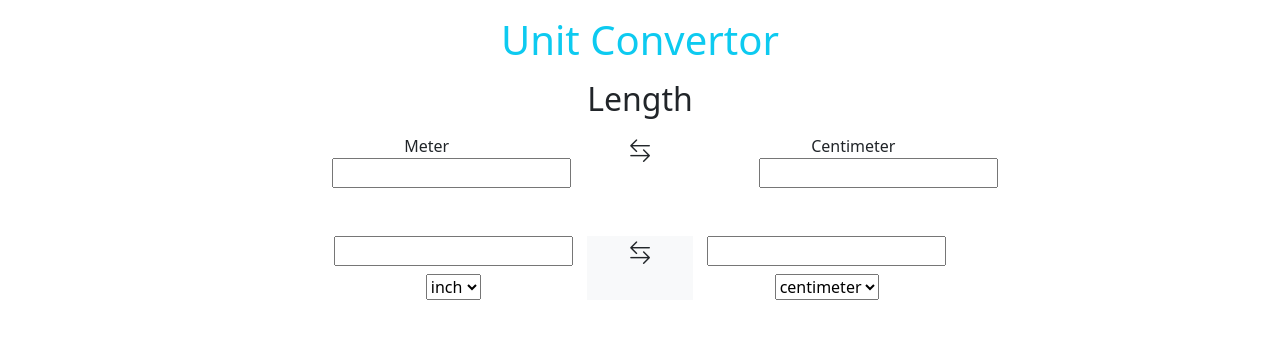
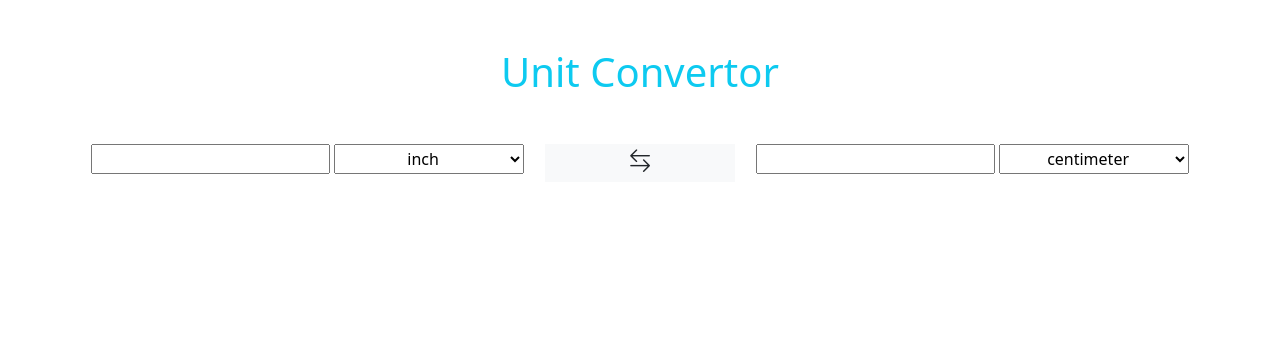
Before and after one commit to Razieh-Abedi/javascript-projects, a plain HTML site: page unit-convertor/index.html in a window 1280 px wide. Drawn offline with nearby package versions, Linux system fonts and the light colour scheme.

Commit message:
modified the design

```diff
--- a/unit-convertor/app.js
+++ b/unit-convertor/app.js
@@ -10,19 +10,22 @@
 
 /////************multi convertor************/
 
-document.querySelector(".result-arrow ").addEventListener("click", () => {
+document.querySelector(".result-arrow2").addEventListener("click", () => {
+  console.log("hello");
   let resultLeft = document.getElementById("result-text-left");
   let resultRight = document.getElementById("result-text-right");
   let americanUnit = document.getElementById("american-input");
   let worldUnit = document.getElementById("world-input");
   let optionFrom = americanUnit.value;
   let optionTo = worldUnit.value;
+
   let inchToCentimeter = resultLeft.value * 2.54;
   let centimeterToInch = resultRight.value / 2.54;
   let footToMeter = resultLeft.value / 3.28;
   let meterToFoot = resultRight.value * 3.28;
   let mileToKilometer = resultLeft.value * 1.6;
   let kilometerToMile = resultRight.value / 1.6;
+
   if (optionFrom == "inch" && optionTo == "centimeter") {
     resultRight.value = inchToCentimeter;
     resultLeft.value = centimeterToInch;
--- a/unit-convertor/index.html
+++ b/unit-convertor/index.html
@@ -18,8 +18,8 @@
     <link rel="stylesheet" href="style.css" />
   </head>
   <body>
-    <h1 class="text-center text-capitalize text-info my-3">Unit Convertor</h1>
-    <div class="container text-center w-50">
+    <h1 class="text-center text-capitalize text-info my-5">Unit Convertor</h1>
+    <!-- <div class="container text-center w-50">
       <div class="row row-cols-1 mb-2">
         <div class="col"><h2>Length</h2></div>
       </div>
@@ -37,8 +37,8 @@
           <input type="number" id="centimeter" />
         </div>
       </div>
-    </div>
-    <div class="container w-50 m-auto my-5 text-center">
+    </div> -->
+    <div class="container m-auto my-5 text-center">
       <div class="row">
         <div class="col col-5">
           <input type="number" class="mb-2" id="result-text-left" />
@@ -49,7 +49,7 @@
           </select>
         </div>
         <div class="col col-2 bg-light">
-          <i class="result-arrow bi bi-arrow-left-right"></i>
+          <i class="result-arrow2 bi bi-arrow-left-right"></i>
         </div>
         <div class="col col-5">
             <input type="number" class="mb-2" id="result-text-right" />
@@ -59,7 +59,6 @@
             <option id="kilometer" value="kilometer">kilometer</option>
         </div>
       </div>
-    </div>
     <script
       src="https://cdn.jsdelivr.net/npm/bootstrap@5.0.2/dist/js/bootstrap.bundle.min.js"
       integrity="sha384-MrcW6ZMFYlzcLA8Nl+NtUVF0sA7MsXsP1UyJoMp4YLEuNSfAP+JcXn/tWtIaxVXM"
--- a/unit-convertor/style.css
+++ b/unit-convertor/style.css
@@ -1,4 +1,17 @@
-.result-arrow {
+/* .result-arrow {
+  cursor: pointer;
+  font-size: 17pt;
+
+} */
+.result-arrow2 {
   cursor: pointer;
   font-size: 17pt;
 }
+/* .container {
+  width: 500px;
+} */
+select {
+  width: 190px;
+  text-align: center;
+  height: 30px;
+}
```
